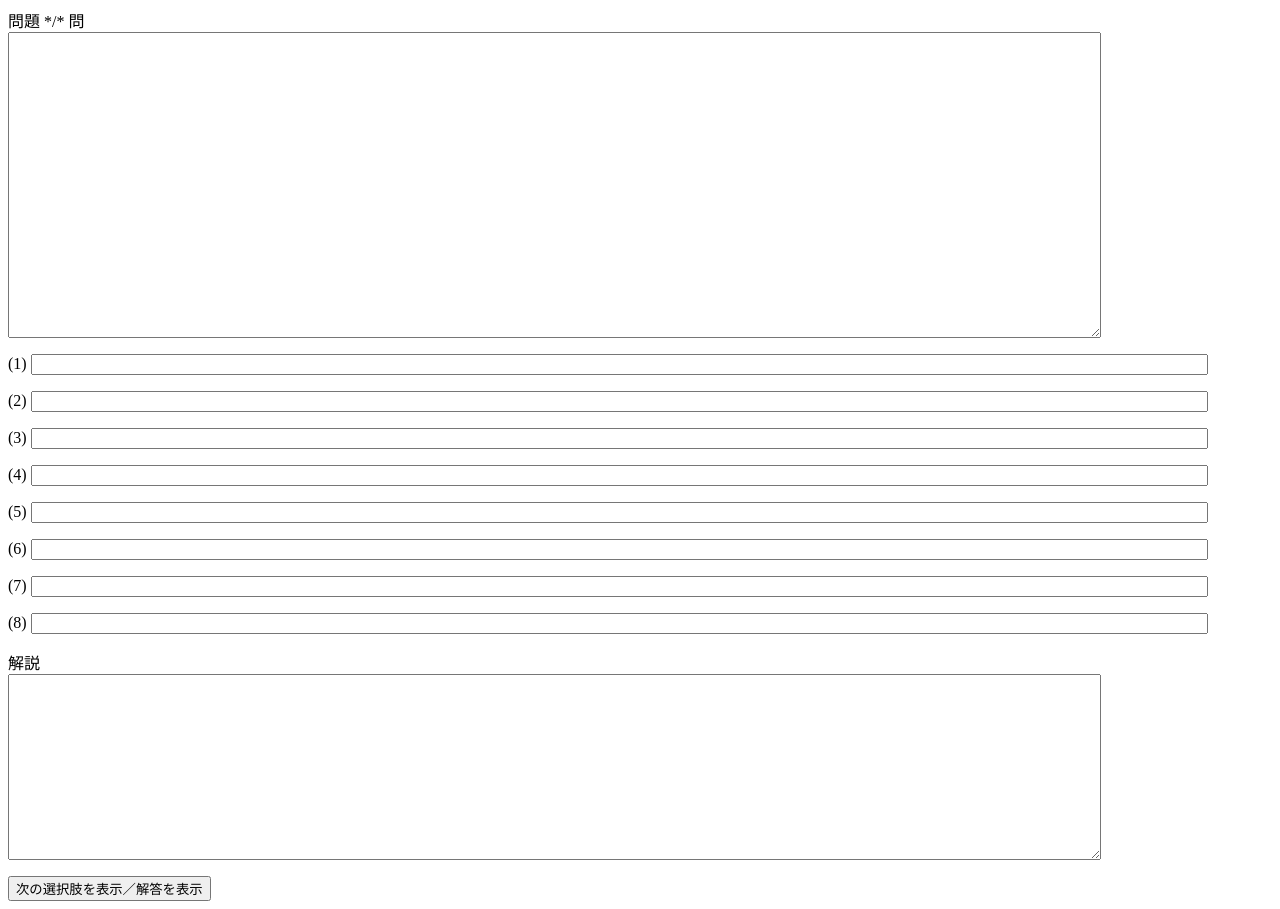
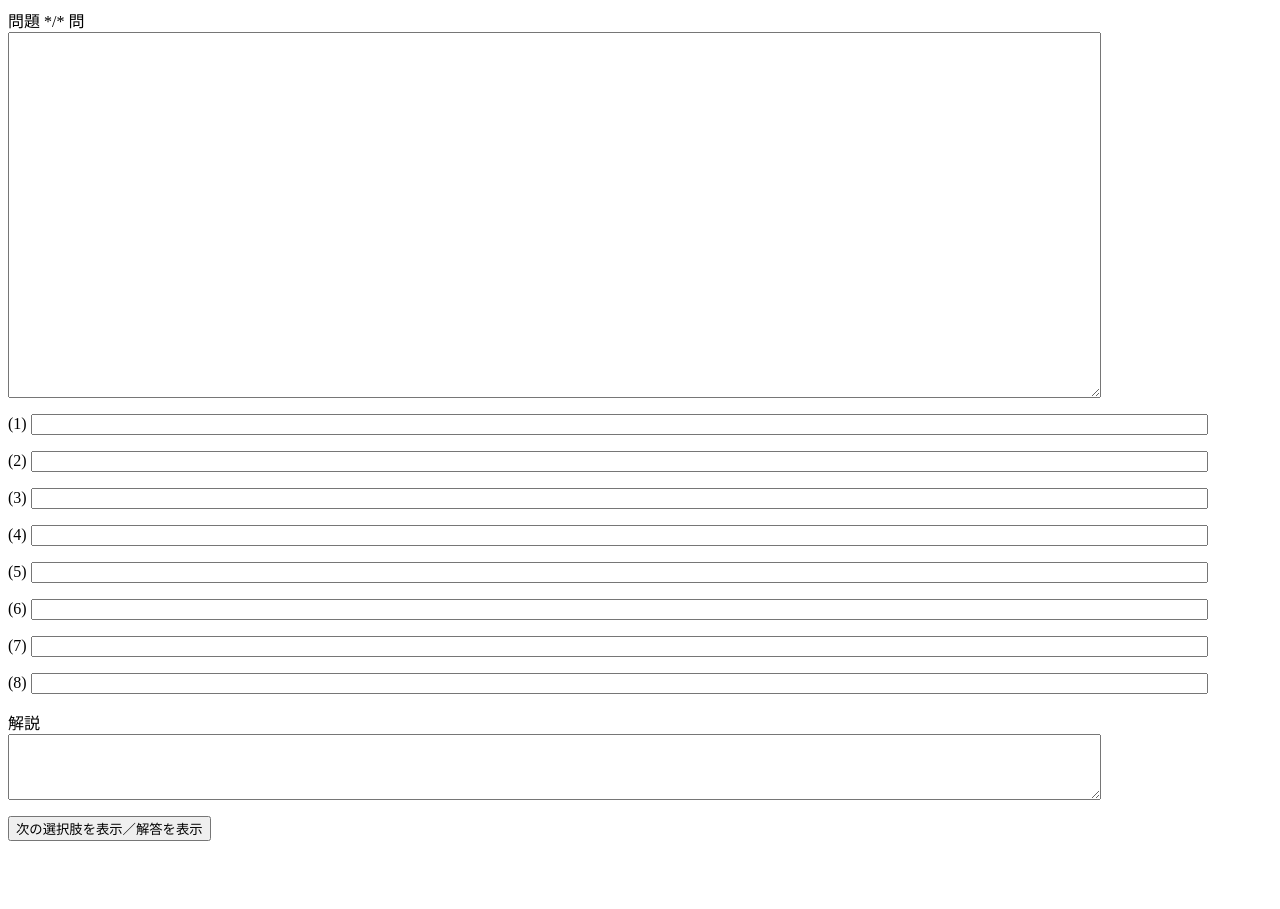
Before and after one commit to ikehara-s/pretest, a plain HTML site: page index.html in a window 1280 px wide. After the commit the page ends 849 px from the top, so only its background shows below. Drawn offline with Linux system fonts and the light colour scheme.

Commit message:
Update index.html

```diff
--- a/index.html
+++ b/index.html
@@ -4,7 +4,7 @@
 		<p>問題
 		<label id = "pos">*/* 問</label>
 		<br>
-			<textarea id="question" cols="134" rows="20"></textarea >
+			<textarea id="question" cols="134" rows="24"></textarea >
 		</p>
 		</p>
 		<p>
@@ -32,7 +32,7 @@
 			(8) <input type="text" id="answer_7" size="144"></p>
 		</p>
 		<p>解説<br>
-			<textarea id="explain" cols="134" rows="12"></textarea >
+			<textarea id="explain" cols="134" rows="4"></textarea >
 		</p>
         <button onclick="nextScene()">次の選択肢を表示／解答を表示</button>
         <script type="text/javascript" src="Oracle_Practice.js"></script>
```
